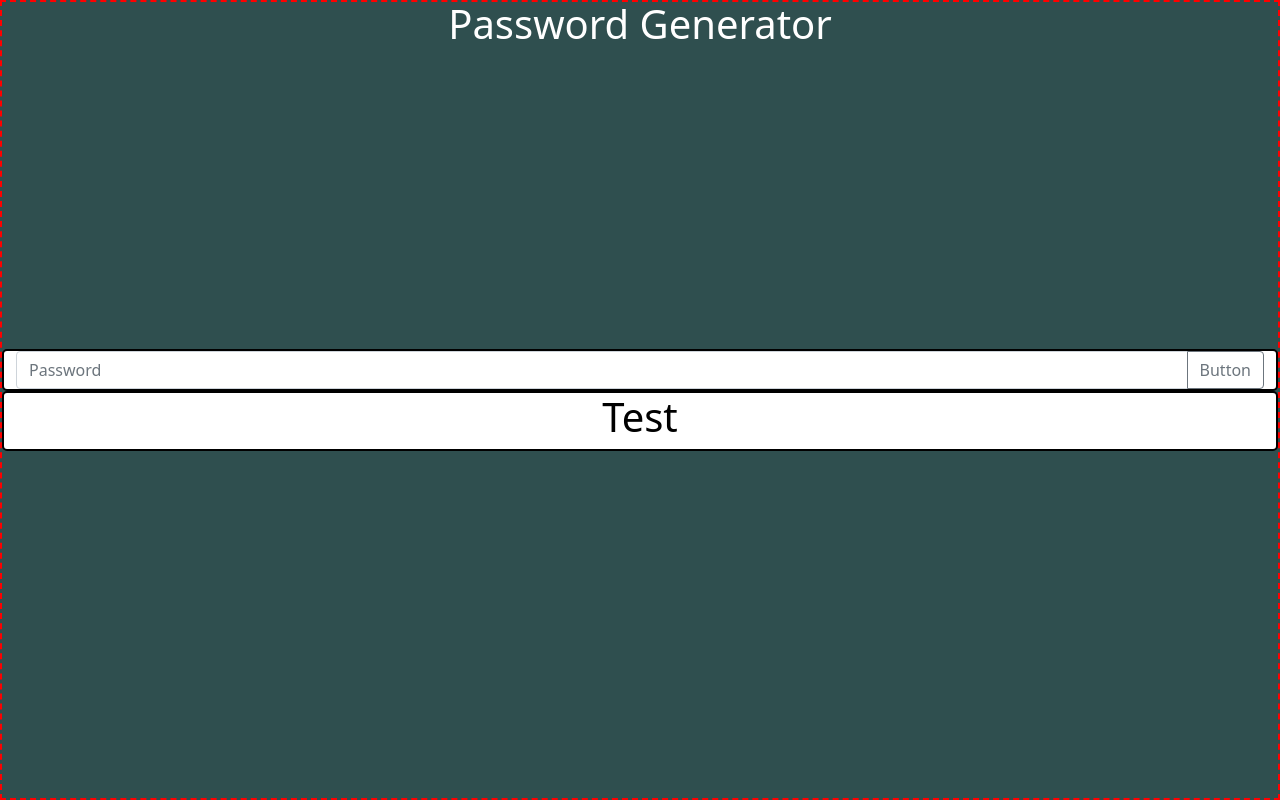
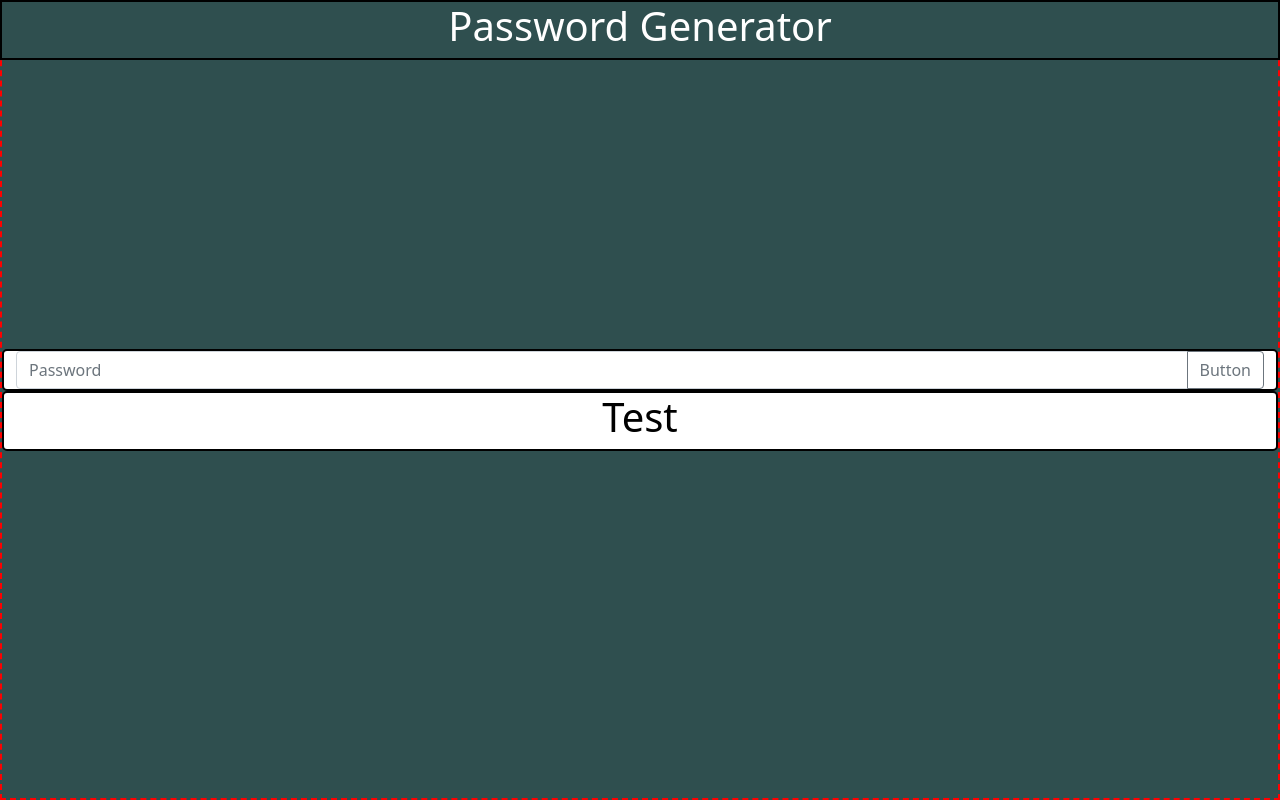
Before and after one commit to MichOchieng/passwordGen, a React (Create React App) app: page / in a window 1280 px wide. Built offline with nearby package versions, Linux system fonts and the light colour scheme.

Commit message:
Added basic styles

```diff
--- a/src/styles/header.css
+++ b/src/styles/header.css
@@ -1,3 +1,4 @@
 .Header{
     text-align: center;
+    border: black 2px solid;
 }
```
